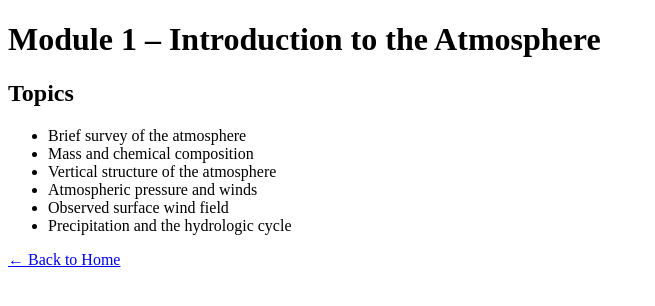
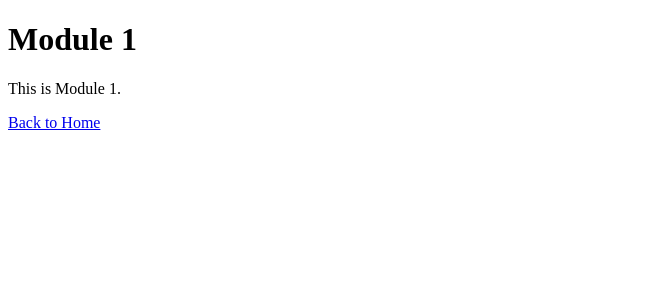
Before and after one commit to paulosethomas-physics/MG5DSEPHY302--Physics-of-Atmosphere, a plain HTML site: page module1.html in a window 1280 px wide. Shown: the whole page, without its empty margins (0-655 px from the left). Drawn offline with Linux system fonts and the light colour scheme.

Commit message:
Update module1.html

```diff
--- a/module1.html
+++ b/module1.html
@@ -1,26 +1,15 @@
 <!DOCTYPE html>
-<html lang="en">
+<html>
 <head>
-    <meta charset="UTF-8">
-    <meta name="viewport" content="width=device-width, initial-scale=1.0">
-    <title>Module 1</title>
+<title>Module 1</title>
 </head>
 <body>
 
-<h1>Module 1 – Introduction to the Atmosphere</h1>
+<h1>Module 1</h1>
 
-<h2>Topics</h2>
+<p>This is Module 1.</p>
 
-<ul>
-    <li>Brief survey of the atmosphere</li>
-    <li>Mass and chemical composition</li>
-    <li>Vertical structure of the atmosphere</li>
-    <li>Atmospheric pressure and winds</li>
-    <li>Observed surface wind field</li>
-    <li>Precipitation and the hydrologic cycle</li>
-</ul>
-
-<p><a href="index.html">← Back to Home</a></p>
+<p><a href="index.html">Back to Home</a></p>
 
 </body>
 </html>
```
